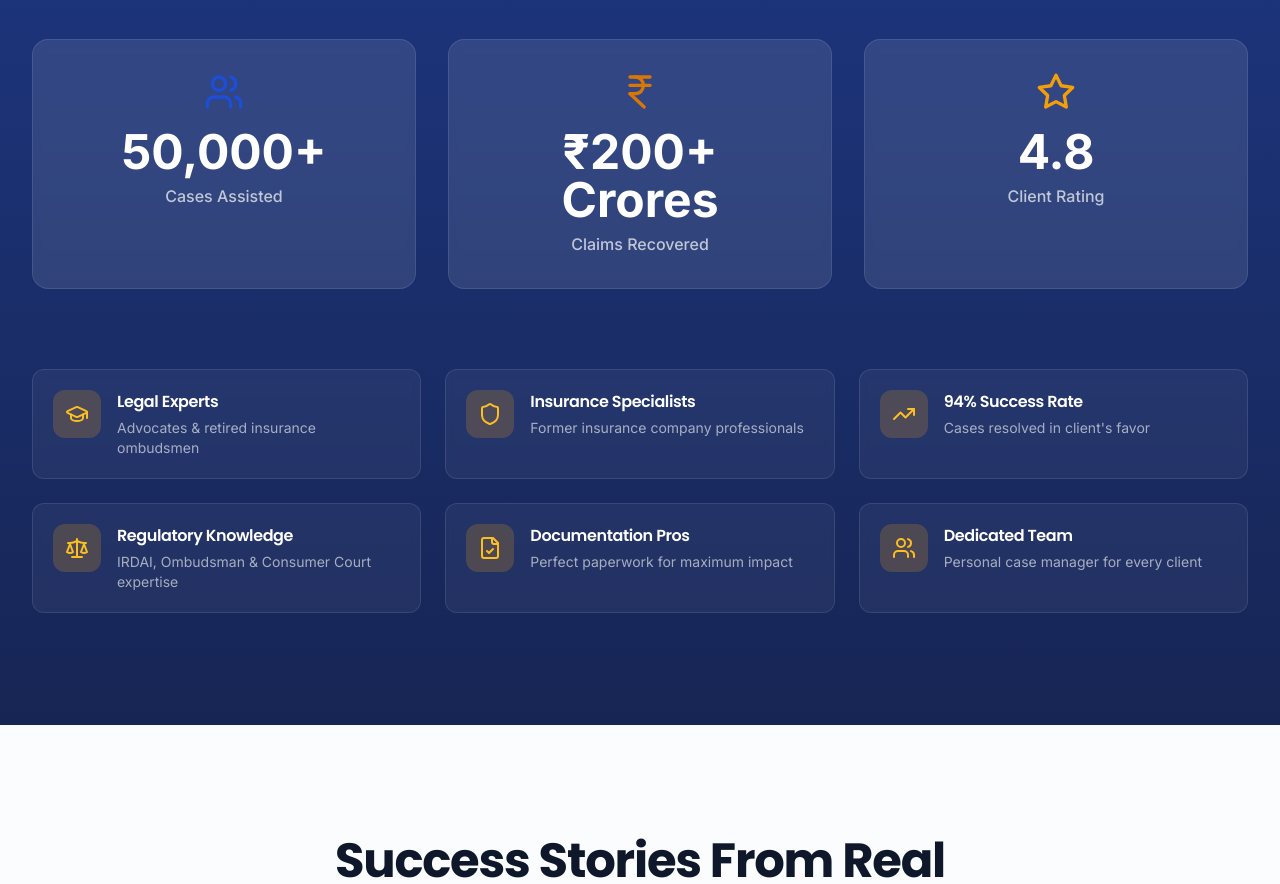
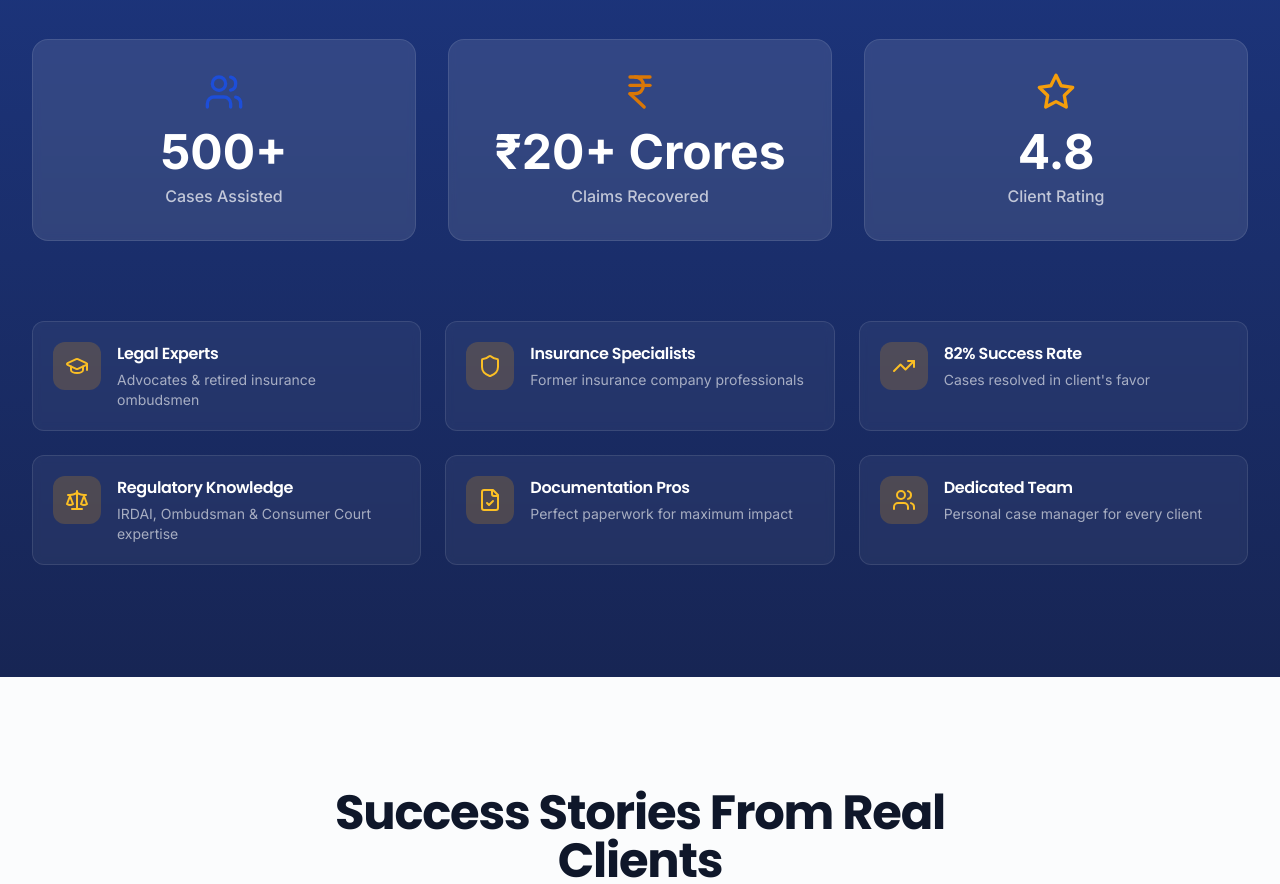
Before and after one commit to kanoigroups-stack/claimresolve-pro, a Next.js app: page / in a window 1280 px wide. Shown: the part 3000-3884 px from the top of the page. Built offline with nearby package versions, Linux system fonts and the light colour scheme.

Commit message:
Update TrustSection.tsx

```diff
--- a/components/sections/TrustSection.tsx
+++ b/components/sections/TrustSection.tsx
@@ -26,15 +26,15 @@
 }
 
 const stats = [
-  { icon: Users, value: 50000, suffix: "+", label: "Cases Assisted", color: "text-primary-700" },
-  { icon: IndianRupee, value: 200, suffix: "+ Crores", prefix: "₹", label: "Claims Recovered", color: "text-accent-600" },
-  { icon: Star, value: 4.8, suffix: "", label: "Client Rating", color: "text-amber-500", isDecimal: true },
+  { icon: Users, value: 500, suffix: "+", label: "Cases Assisted", color: "text-primary-700" },
+  { icon: IndianRupee, value: 20, suffix: "+ Crores", prefix: "₹", label: "Claims Recovered", color: "text-accent-600" },
+  { icon: Star, value: 4.6, suffix: "", label: "Client Rating", color: "text-amber-500", isDecimal: true },
 ];
 
 const credentials = [
   { icon: GraduationCap, title: "Legal Experts", desc: "Advocates & retired insurance ombudsmen" },
   { icon: Shield, title: "Insurance Specialists", desc: "Former insurance company professionals" },
-  { icon: TrendingUp, title: "94% Success Rate", desc: "Cases resolved in client's favor" },
+  { icon: TrendingUp, title: "82% Success Rate", desc: "Cases resolved in client's favor" },
   { icon: Scale, title: "Regulatory Knowledge", desc: "IRDAI, Ombudsman & Consumer Court expertise" },
   { icon: FileCheck, title: "Documentation Pros", desc: "Perfect paperwork for maximum impact" },
   { icon: Users, title: "Dedicated Team", desc: "Personal case manager for every client" },
```
